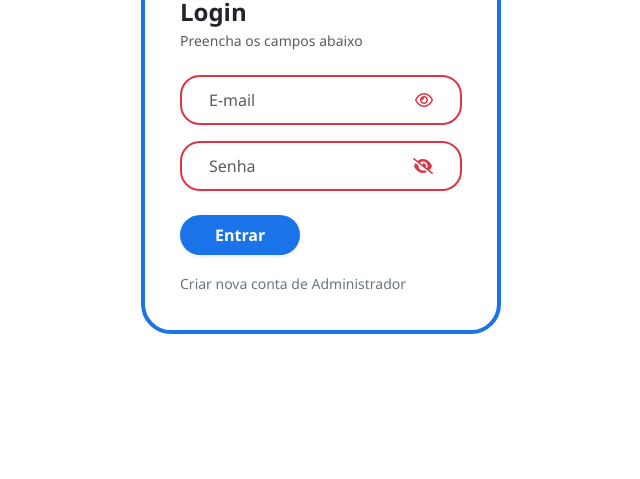
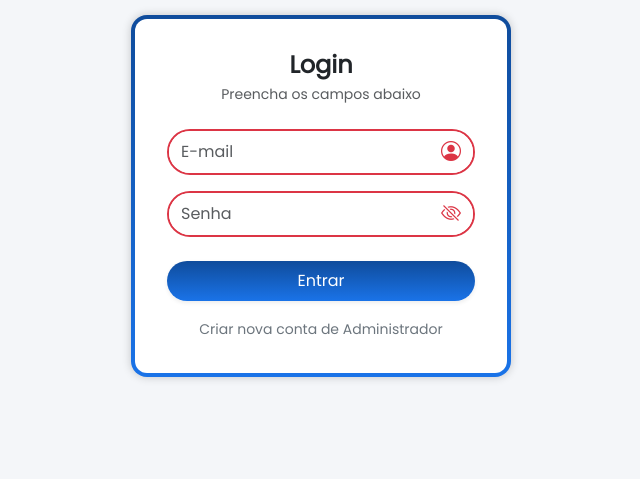
Before and after one commit to joseantoniodecarvalhoneto/Thiago-Informa-Web, a plain HTML site: page index.html in a window 1280 px wide. Shown: the part 321-800 px from the top of the page, without its empty margins (319-959 px from the left). Drawn offline with nearby package versions, Linux system fonts and the light colour scheme.

Commit message:
Update tela de Login

```diff
--- a/css/style.css
+++ b/css/style.css
@@ -1,3 +1,5 @@
+@import url('https://fonts.googleapis.com/css2?family=Poppins&display=swap');
+
 :root {
     --azul-principal: #1a73e8;
     --azul-escuro: #0f4c9c;
@@ -5,9 +7,12 @@
     --cinza-fundo: #f4f6f9;
 }
 
+* {
+    font-family: "Poppins", sans-serif;
+}
+
 body {
     background-color: var(--cinza-fundo);
-    font-family: 'Segoe UI', Tahoma, Geneva, Verdana, sans-serif;
 }
 
 .cursor-pointer {
@@ -22,47 +27,67 @@ body {
     flex-direction: column;
     align-items: center;
     justify-content: center;
-    background-color: white;
+    gap: 24px;
+}
+
+.login-logo {
+    width: 210px;
+    height: 210px;
 }
 
 .login-card {
-    background-color: white;
-    border-radius: 30px;
-    border: 4px solid var(--azul-principal);
-    padding: 35px;
+    background: #fff;
+    border-radius: 16px;
+    padding: 2rem;
     width: 100%;
-    max-width: 360px;
+    max-width: 380px;
+    box-shadow: 0 0 10px rgba(0, 0, 0, .2);
+    border: 4px solid transparent;
+    background-image: linear-gradient(#ffffff, #ffffff), linear-gradient(var(--azul-escuro), var(--azul-principal));
+    background-origin: border-box;
+    background-clip: padding-box, border-box;
 }
 
-.login-logo {
-    width: 110px;
-    margin-bottom: 25px;
+.login-card h4, p {
+    justify-self: center;
 }
 
 .custom-input {
     border: 2px solid var(--vermelho-borda);
-    border-radius: 20px;
-    padding: 5px 15px;
+    border-radius: 40px;
+    overflow: hidden;
+    transition: 0.3s;
 }
 
-.custom-input input:focus {
+.custom-input:hover {
+    transition: 0.3s;
+    transform: scale(1.1);
+}
+
+.custom-input .form-control,
+.custom-input .input-group-text {
+    background: #fff;
+}
+
+.custom-input .form-control:focus {
     box-shadow: none;
 }
 
 .btn-entrar {
-    background-color: var(--azul-principal);
-    color: white;
-    border-radius: 20px;
-    padding: 8px 35px;
-    font-weight: bold;
-    border: none;
-    transition: background 0.2s;
+    width: 100%;
+    background: linear-gradient(var(--azul-escuro), var(--azul-principal));
+    color: #fff;
+    border-radius: 40px;
+    padding: 8px 32px;
+    font-weight: 500;
+    transition: 0.2s;
+    border: 0
 }
 
 .btn-entrar:hover {
-    background-color: var(--azul-escuro);
+    transform: scale(1.05);
+    color: #fff;
 }
-
 /* Elementos da Home */
 
 .header-azul {
--- a/index.html
+++ b/index.html
@@ -6,6 +6,7 @@
     <meta name="viewport" content="width=device-width, initial-scale=1.0">
     <title>Thiago Informa</title>
     <link href="https://cdn.jsdelivr.net/npm/bootstrap@5.3.0/dist/css/bootstrap.min.css" rel="stylesheet">
+    <link rel="stylesheet" href="https://cdn.jsdelivr.net/npm/bootstrap-icons@1.13.1/font/bootstrap-icons.min.css">
     <link rel="stylesheet" href="https://cdnjs.cloudflare.com/ajax/libs/font-awesome/6.4.0/css/all.min.css">
     <link rel="stylesheet" href="css/style.css">
 </head>
@@ -13,32 +14,38 @@
 <body>
 
     <div id="tela-login" class="container-fluid login-container">
-        <img src="css/imagens/logo.png" alt="Logo Escola" class="login-logo rounded-circle shadow">
-
+        <img src="../css/imagens/logo.png" alt="Logo Escola"class="login-logo">
         <div class="login-card">
-            <h4 class="mb-1 fw-bold">Login</h4>
+        <h4 class="mb-1 fw-bold">Login</h4>
             <p class="text-muted small mb-4">Preencha os campos abaixo</p>
 
-            <form id="formLogin" onsubmit="app.executarLogin(event)">
+            <form id="loginForm" onsubmit="app.executarLogin(event)">
                 <div class="input-group mb-3 custom-input">
                     <input type="email" id="email" class="form-control border-0" placeholder="E-mail" required>
-                    <span class="input-group-text bg-white border-0"><i
-                            class="fa-regular fa-eye text-danger"></i></span>
+                    <span class="input-group-text bg-white border-0">
+                        <i class="bi bi-person-circle text-danger fs-5"></i>
+                    </span>
                 </div>
 
                 <div class="input-group mb-4 custom-input">
                     <input type="password" id="senha" class="form-control border-0" placeholder="Senha" required>
-                    <span class="input-group-text bg-white border-0"><i
-                            class="fa-solid fa-eye-slash text-danger"></i></span>
+                    <span class="input-group-text bg-white border-0" onclick="app.mostraSenha()" id="toggleSenha" style="cursor: pointer;">
+                        <i class="bi bi-eye-slash text-danger fs-5" id="iconeSenha"></i>
+                    </span>
+                    </span>
                 </div>
 
-                <button type="submit" class="btn btn-entrar shadow-sm">Entrar</button>
-
-                <div class="mt-3">
-                    <a href="#" class="text-decoration-none small text-secondary" data-bs-toggle="modal"
-                        data-bs-target="#modalCadastrarUsuario">Criar nova conta de Administrador</a>
+                <div class="d-flex justify-content-center">
+                    <button type="submit" class="btn btn-entrar shadow-sm">Entrar</button>
                 </div>
 
+                <div class="text-center mt-3">
+                    <a href="#" class="text-decoration-none small text-secondary"
+                        data-bs-toggle="modal"
+                        data-bs-target="#modalCadastrarUsuario">
+                        Criar nova conta de Administrador
+                    </a>
+                </div>
             </form>
         </div>
     </div>
--- a/scripts/Interface.js
+++ b/scripts/Interface.js
@@ -68,6 +68,19 @@ class Interface {
 
             this.controladoraProjetos.exibirProjetos();
             this.controladoraInfo.carregarInformativos();
+        }
+    }
+
+    mostraSenha(){
+        const inputSenha = document.getElementById('senha');
+        const iconeSenha = document.getElementById('iconeSenha');
+
+        if (inputSenha.type === 'password') {
+            inputSenha.type = 'text';
+            iconeSenha.classList.replace('bi-eye-slash', 'bi-eye');
+        } else {
+            inputSenha.type = 'password';
+            iconeSenha.classList.replace('bi-eye', 'bi-eye-slash');
         }
     }
 
```
